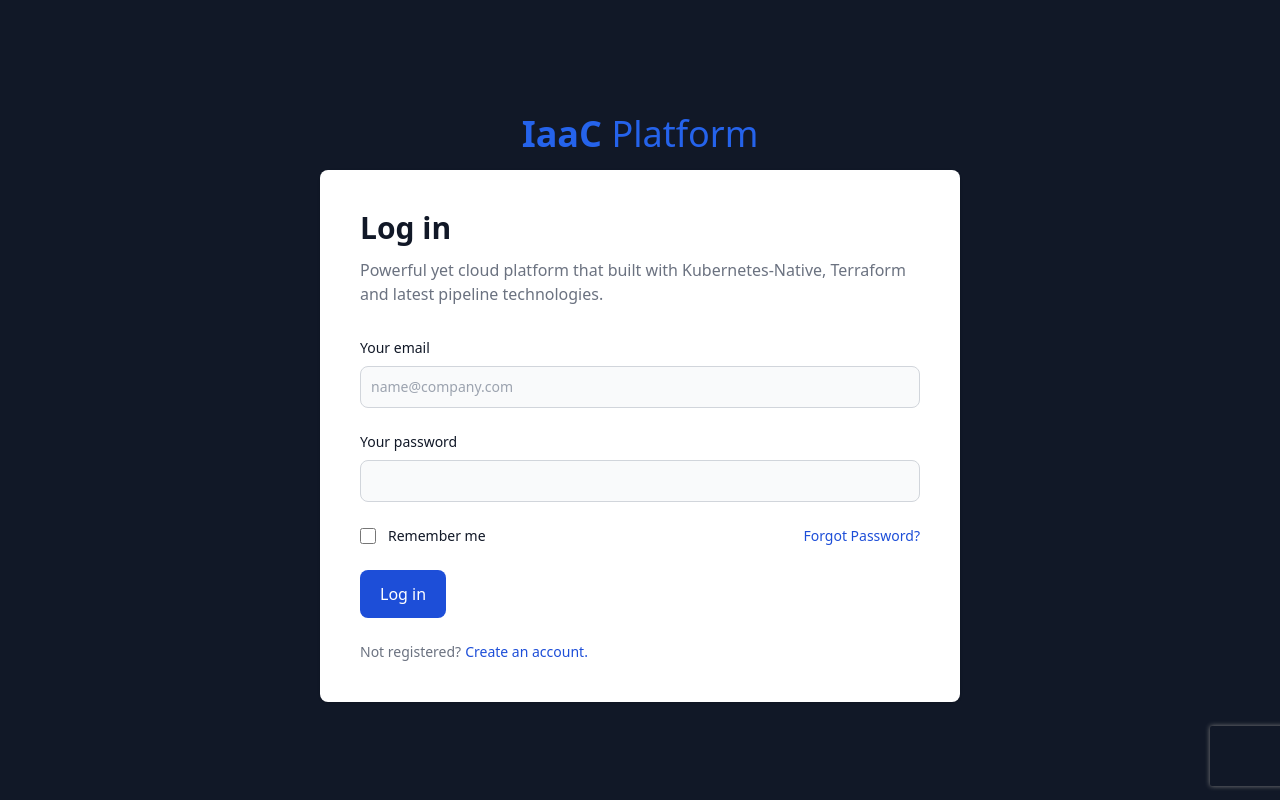
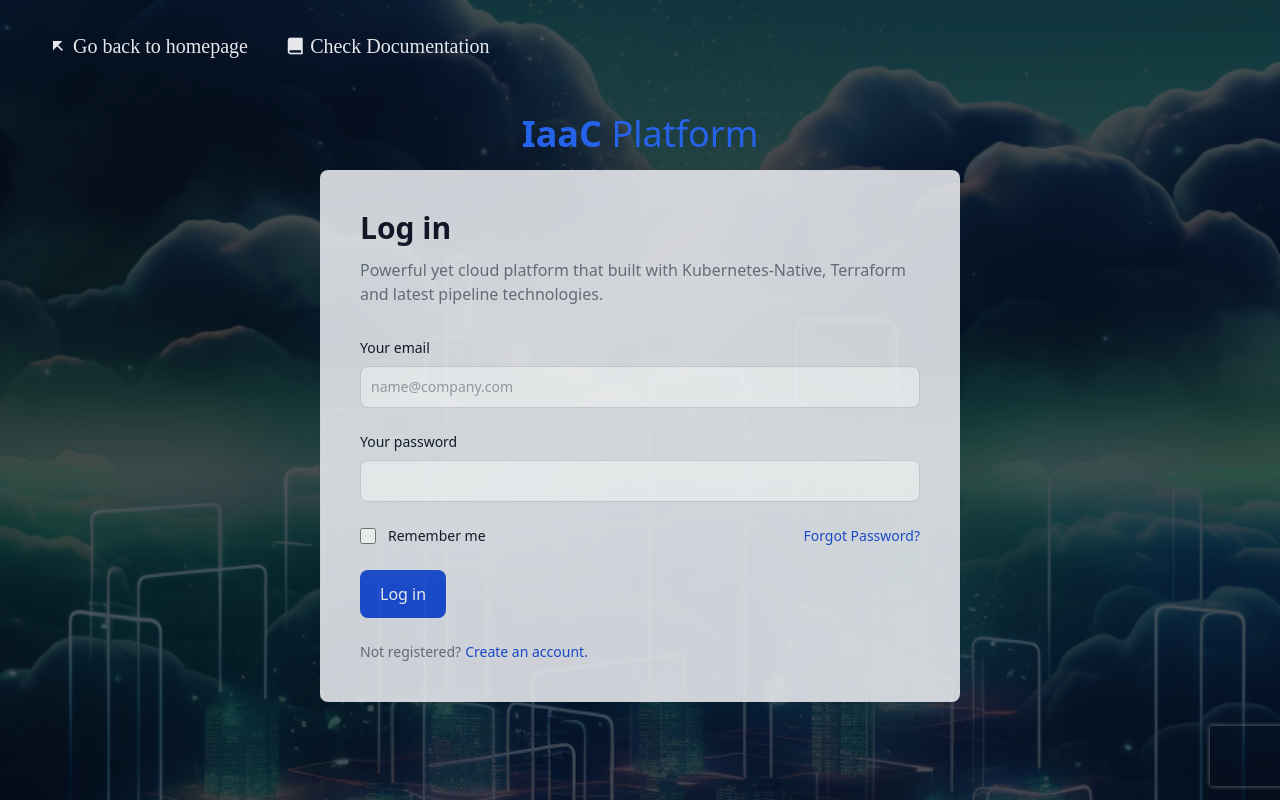
Before and after one commit to 365cent/iaac-platform, a website: page template/login.html in a window 1280 px wide. Drawn offline with nearby package versions, Linux system fonts and the light colour scheme.

Commit message:
feat: add background image and add link to docs

```diff
--- a/template/login.html
+++ b/template/login.html
@@ -6,14 +6,24 @@
     <meta name="viewport" content="width=device-width, initial-scale=1.0">
     <title>Document</title>
     <link rel="stylesheet" href="output.css">
+    <link rel="stylesheet" href="https://cdn.jsdelivr.net/npm/remixicon@4.1.0/fonts/remixicon.min.css">
 </head>
 
 <body>
-    <main class="bg-gray-900">
+    <main class="bg-gray-600 bg-[url('assets/cover.png')] bg-cover bg-no-repeat bg-center bg-blend-multiply">
+        <div class="absolute left-8 top-8">
+
+            <a class="text-gray-200 text-xl px-4 py-2 rounded-full hover:bg-blue-600" href="/">
+                <i class="ri-arrow-left-up-fill "> Go back to homepage</i>
+            </a>
+            <a class="text-gray-200 text-xl px-4 py-2 rounded-full hover:bg-blue-600" href="/docs">
+                <i class="ri-book-fill "> Check Documentation</i>
+            </a>
+        </div>
         <div class="flex flex-col justify-center items-center py-8 px-6 mx-auto md:h-screen">
             <h1 class="font-bold text-4xl p-4 text-blue-600 shadow-white">IaaC <span class="font-normal">Platform</span></h1>
                 <div
-                    class="justify-center items-center w-full bg-white rounded-lg shadow lg:flex md:mt-0 lg:max-w-screen-sm xl:p-0 dark:bg-gray-800">
+                    class="justify-center items-center w-full bg-gray-200 opacity-90 rounded-lg shadow lg:flex md:mt-0 lg:max-w-screen-sm xl:p-0 dark:bg-gray-800">
                     <div class="p-6 w-full sm:p-8 lg:p-10">
                         <h1 class="mb-3 text-2xl font-bold text-gray-900 lg:text-3xl dark:text-white">Log in</h1>
                         <p class="mb-3 text-gray-500 dark:text-gray-400">Powerful yet cloud platform that built with Kubernetes-Native, Terraform and latest pipeline technologies.</p>
```
Also changed, not shown: template/assets/cover.png (added), template/output.css.
